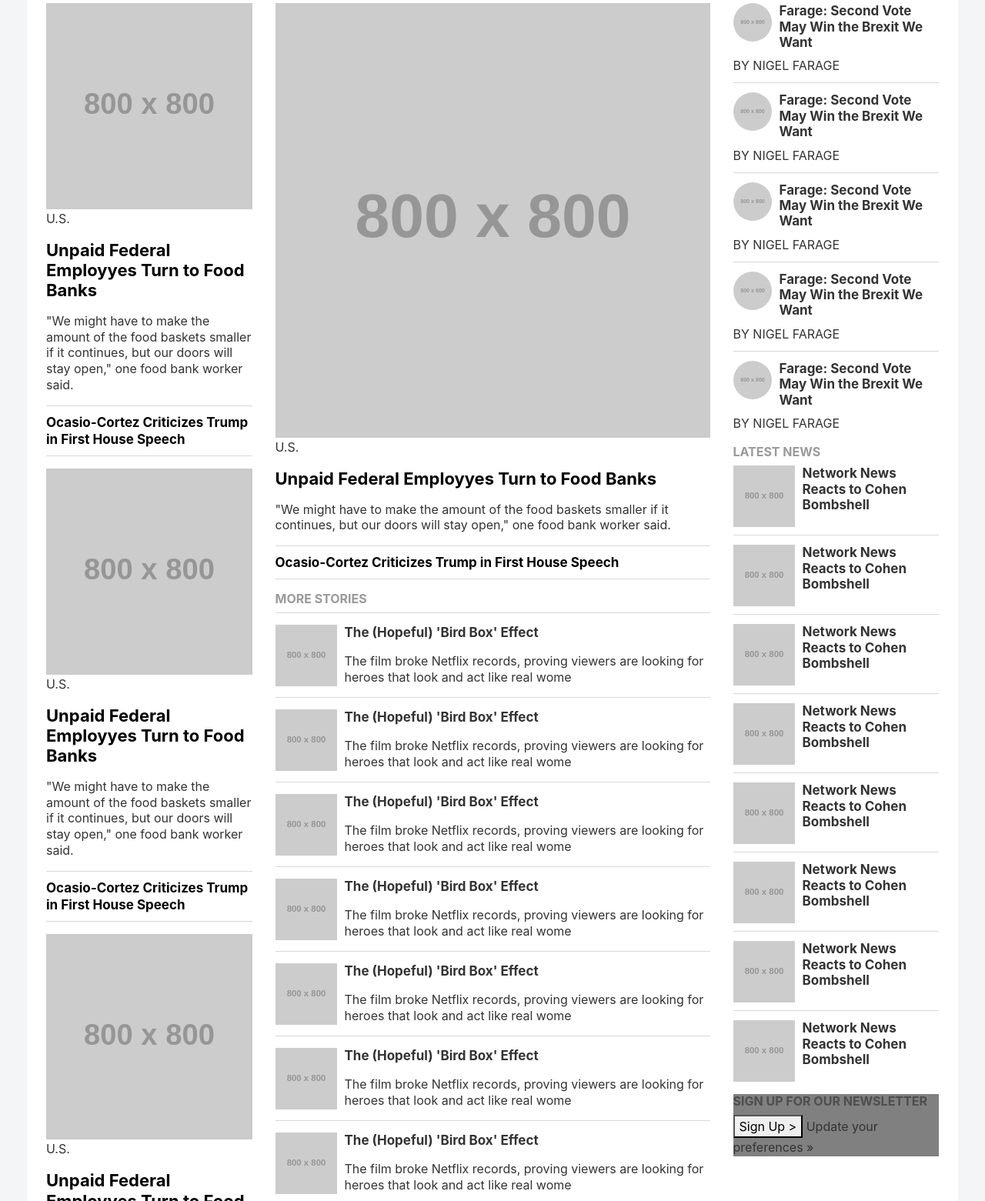
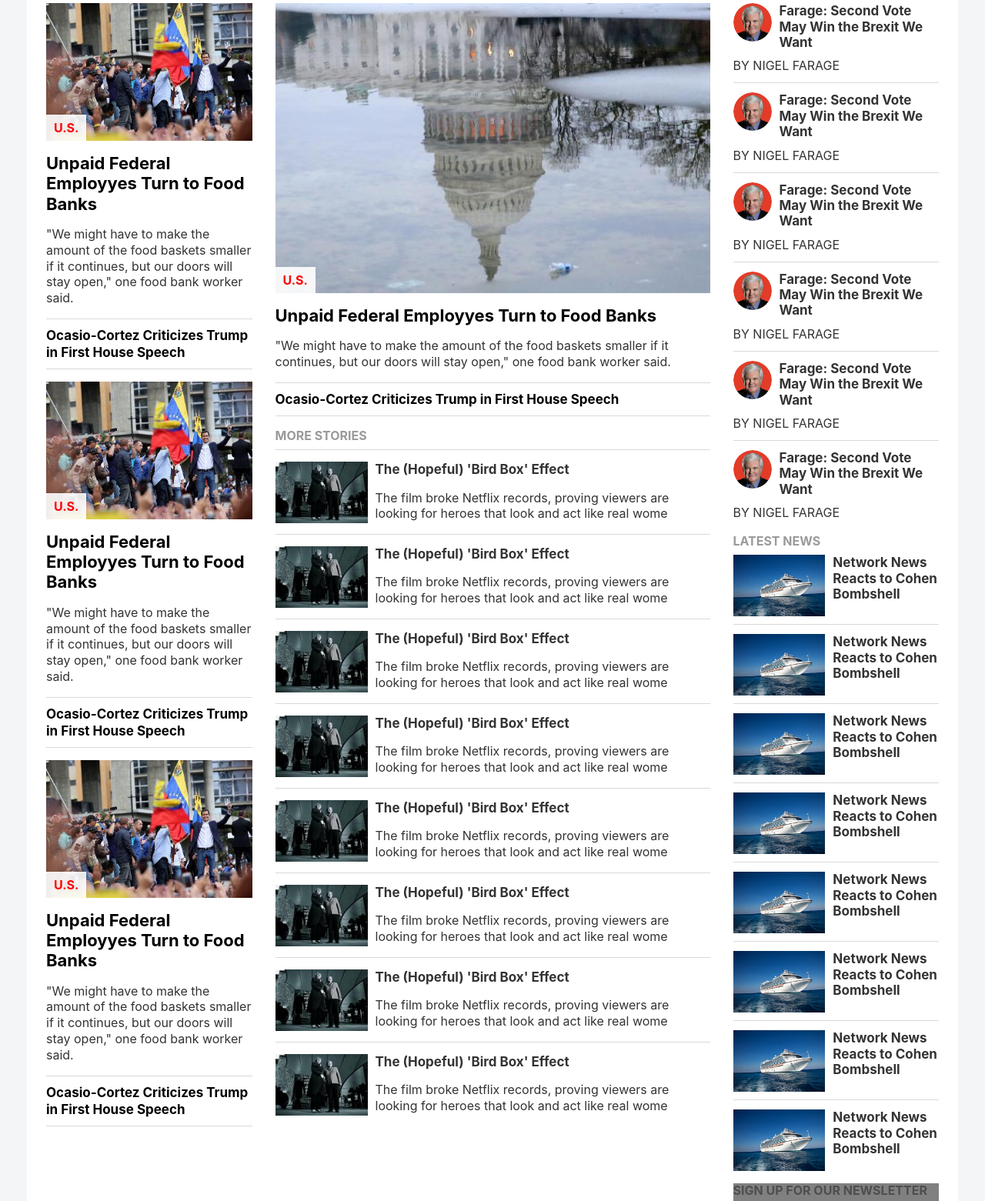
Before and after one commit to Chedak/newsweek-clone, a plain HTML site: page index.html in a window 1280 px wide. Shown: the part 206-1767 px from the top of the page at 77% size. Drawn offline with nearby package versions, Linux system fonts and the light colour scheme; placeholder pictures from the web are drawn by us.

Commit message:
Add images to the top section

```diff
--- a/index.html
+++ b/index.html
@@ -6,6 +6,7 @@
   <meta name="viewport" content="width=device-width, initial-scale=1.0" />
   <meta http-equiv="X-UA-Compatible" content="ie=edge" />
   <title>Newsweek</title>
+  <link rel="favicon" href="./img/favicon-96x96.png">
   <link rel="stylesheet" href="https://stackpath.bootstrapcdn.com/bootstrap/4.2.1/css/bootstrap.min.css" integrity="sha384-GJzZqFGwb1QTTN6wy59ffF1BuGJpLSa9DkKMp0DgiMDm4iYMj70gZWKYbI706tWS" crossorigin="anonymous">
   <link rel="stylesheet" href="./styles.css" />
 </head>
@@ -86,8 +87,8 @@
 
           <article class="single-article">
             <figure>
-              <img class="img-fluid"  src="https://via.placeholder.com/800" />
-              <figcaption>U.S.</figcaption>
+              <img class="img-fluid"  src="./img/senate-fails-pass-spending-bills-reopen-government.jpg" />
+              <figcaption class="special-caption">U.S.</figcaption>
             </figure>
             <h3>Unpaid Federal Employyes Turn to Food Banks</h3>
             <p>"We might have to make the amount of the food baskets smaller if it continues, but our doors will stay open," one food bank worker said.</p>
@@ -101,7 +102,7 @@
             <h2>More stories</h2>
 
             <article class="article-small">
-              <img class="img-fluid"  src="https://via.placeholder.com/800" alt="">
+              <img class="img-fluid"  src="./img/femerkel011071748920use-banner.jpg" alt="">
               <h4>
                 <a href="#">The (Hopeful) 'Bird Box' Effect</a>
               </h4>
@@ -110,7 +111,7 @@
             </article>
 
             <article class="article-small">
-              <img class="img-fluid"  src="https://via.placeholder.com/800" alt="">
+              <img class="img-fluid"  src="./img/femerkel011071748920use-banner.jpg" alt="">
               <h4>
                 <a href="#">The (Hopeful) 'Bird Box' Effect</a>
               </h4>
@@ -119,7 +120,7 @@
             </article>
 
             <article class="article-small">
-              <img class="img-fluid"  src="https://via.placeholder.com/800" alt="">
+              <img class="img-fluid"  src="./img/femerkel011071748920use-banner.jpg" alt="">
               <h4>
                 <a href="#">The (Hopeful) 'Bird Box' Effect</a>
               </h4>
@@ -128,7 +129,7 @@
             </article>
 
             <article class="article-small">
-              <img class="img-fluid"  src="https://via.placeholder.com/800" alt="">
+              <img class="img-fluid"  src="./img/femerkel011071748920use-banner.jpg" alt="">
               <h4>
                 <a href="#">The (Hopeful) 'Bird Box' Effect</a>
               </h4>
@@ -137,7 +138,7 @@
             </article>
 
             <article class="article-small">
-              <img class="img-fluid"  src="https://via.placeholder.com/800" alt="">
+              <img class="img-fluid"  src="./img/femerkel011071748920use-banner.jpg" alt="">
               <h4>
                 <a href="#">The (Hopeful) 'Bird Box' Effect</a>
               </h4>
@@ -146,7 +147,7 @@
             </article>
 
             <article class="article-small">
-              <img class="img-fluid"  src="https://via.placeholder.com/800" alt="">
+              <img class="img-fluid"  src="./img/femerkel011071748920use-banner.jpg" alt="">
               <h4>
                 <a href="#">The (Hopeful) 'Bird Box' Effect</a>
               </h4>
@@ -155,7 +156,7 @@
             </article>
 
             <article class="article-small">
-              <img class="img-fluid"  src="https://via.placeholder.com/800" alt="">
+              <img class="img-fluid"  src="./img/femerkel011071748920use-banner.jpg" alt="">
               <h4>
                 <a href="#">The (Hopeful) 'Bird Box' Effect</a>
               </h4>
@@ -164,7 +165,7 @@
             </article>
 
             <article class="article-small">
-              <img class="img-fluid"  src="https://via.placeholder.com/800" alt="">
+              <img class="img-fluid"  src="./img/femerkel011071748920use-banner.jpg" alt="">
               <h4>
                 <a href="#">The (Hopeful) 'Bird Box' Effect</a>
               </h4>
@@ -183,8 +184,8 @@
 
           <article class="single-article">
             <figure>
-              <img class="img-fluid"  src="https://via.placeholder.com/800" />
-              <figcaption>U.S.</figcaption>
+              <img class="img-fluid"  src="./img/venezuela-juan-guaido-maduro.jpg" />
+              <figcaption class="special-caption">U.S.</figcaption>
             </figure>
             <h3>Unpaid Federal Employyes Turn to Food Banks</h3>
             <p>"We might have to make the amount of the food baskets smaller if it continues, but our doors will stay open," one food bank worker said.</p>
@@ -195,8 +196,8 @@
 
           <article class="single-article">
             <figure>
-              <img class="img-fluid"  src="https://via.placeholder.com/800" />
-              <figcaption>U.S.</figcaption>
+              <img class="img-fluid"  src="./img/venezuela-juan-guaido-maduro.jpg" />
+              <figcaption class="special-caption">U.S.</figcaption>
             </figure>
             <h3>Unpaid Federal Employyes Turn to Food Banks</h3>
             <p>"We might have to make the amount of the food baskets smaller if it continues, but our doors will stay open," one food bank worker said.</p>
@@ -207,8 +208,8 @@
 
           <article class="single-article">
             <figure>
-              <img class="img-fluid"  src="https://via.placeholder.com/800" />
-              <figcaption>U.S.</figcaption>
+              <img class="img-fluid"  src="./img/venezuela-juan-guaido-maduro.jpg" />
+              <figcaption class="special-caption">U.S.</figcaption>
             </figure>
             <h3>Unpaid Federal Employyes Turn to Food Banks</h3>
             <p>"We might have to make the amount of the food baskets smaller if it continues, but our doors will stay open," one food bank worker said.</p>
@@ -228,7 +229,7 @@
 
             <li>
               <a href="#">
-                <img class="img-fluid" src="https://via.placeholder.com/800" alt="">
+                <img class="img-fluid" src="./img/nw-columnist-newt-gingrich.png" alt="">
               </a>
               <div>
                 <h4 class="article-title">
@@ -242,7 +243,7 @@
 
             <li>
               <a href="#">
-                <img class="img-fluid" src="https://via.placeholder.com/800" alt="">
+                <img class="img-fluid" src="./img/nw-columnist-newt-gingrich.png" alt="">
               </a>
               <div>
                 <h4 class="article-title">
@@ -256,7 +257,7 @@
 
             <li>
               <a href="#">
-                <img class="img-fluid" src="https://via.placeholder.com/800" alt="">
+                <img class="img-fluid" src="./img/nw-columnist-newt-gingrich.png" alt="">
               </a>
               <div>
                 <h4 class="article-title">
@@ -270,7 +271,7 @@
 
             <li>
               <a href="#">
-                <img class="img-fluid" src="https://via.placeholder.com/800" alt="">
+                <img class="img-fluid" src="./img/nw-columnist-newt-gingrich.png" alt="">
               </a>
               <div>
                 <h4 class="article-title">
@@ -284,7 +285,21 @@
 
             <li>
               <a href="#">
-                <img class="img-fluid" src="https://via.placeholder.com/800" alt="">
+                <img class="img-fluid" src="./img/nw-columnist-newt-gingrich.png" alt="">
+              </a>
+              <div>
+                <h4 class="article-title">
+                  <a href="#">Farage: Second Vote May Win the Brexit We Want</a>
+                </h4>
+                <div class="authored-by">
+                  BY NIGEL FARAGE
+                </div>
+              </div>
+            </li>
+
+            <li>
+              <a href="#">
+                <img class="img-fluid" src="./img/nw-columnist-newt-gingrich.png" alt="">
               </a>
               <div>
                 <h4 class="article-title">
@@ -303,49 +318,49 @@
           <ul class="latest-news">
             <li>
               <a href="#">
-                <img class="img-fluid" src="https://via.placeholder.com/800" alt="">
+                <img class="img-fluid" src="./img/cruise-ship-stock-getty.jpg" alt="">
                 <h4>Network News Reacts to Cohen Bombshell</h4>
               </a>
             </li>
             <li>
               <a href="#">
-                <img class="img-fluid" src="https://via.placeholder.com/800" alt="">
+                <img class="img-fluid" src="./img/cruise-ship-stock-getty.jpg" alt="">
                 <h4>Network News Reacts to Cohen Bombshell</h4>
               </a>
             </li>
             <li>
               <a href="#">
-                <img class="img-fluid" src="https://via.placeholder.com/800" alt="">
+                <img class="img-fluid" src="./img/cruise-ship-stock-getty.jpg" alt="">
                 <h4>Network News Reacts to Cohen Bombshell</h4>
               </a>
             </li>
             <li>
               <a href="#">
-                <img class="img-fluid" src="https://via.placeholder.com/800" alt="">
+                <img class="img-fluid" src="./img/cruise-ship-stock-getty.jpg" alt="">
                 <h4>Network News Reacts to Cohen Bombshell</h4>
               </a>
             </li>
             <li>
               <a href="#">
-                <img class="img-fluid" src="https://via.placeholder.com/800" alt="">
+                <img class="img-fluid" src="./img/cruise-ship-stock-getty.jpg" alt="">
                 <h4>Network News Reacts to Cohen Bombshell</h4>
               </a>
             </li>
             <li>
               <a href="#">
-                <img class="img-fluid" src="https://via.placeholder.com/800" alt="">
+                <img class="img-fluid" src="./img/cruise-ship-stock-getty.jpg" alt="">
                 <h4>Network News Reacts to Cohen Bombshell</h4>
               </a>
             </li>
             <li>
               <a href="#">
-                <img class="img-fluid" src="https://via.placeholder.com/800" alt="">
+                <img class="img-fluid" src="./img/cruise-ship-stock-getty.jpg" alt="">
                 <h4>Network News Reacts to Cohen Bombshell</h4>
               </a>
             </li>
             <li>
               <a href="#">
-                <img class="img-fluid" src="https://via.placeholder.com/800" alt="">
+                <img class="img-fluid" src="./img/cruise-ship-stock-getty.jpg" alt="">
                 <h4>Network News Reacts to Cohen Bombshell</h4>
               </a>
             </li>
--- a/styles.css
+++ b/styles.css
@@ -7,6 +7,10 @@ body {
 
 section {
   background-color: #fff;
+}
+
+figure {
+  position: relative;
 }
 
 p {
@@ -121,8 +125,9 @@ footer {
   position: absolute;
   bottom: 0;
   color: red;
-  background: rgba(255,255,255, .6);
+  background: rgba(255,255,255, .9);
   padding: 5px 10px;
+  font-weight: 700;
 }
 
 .todays-issue a {
```
Also changed, not shown: img/cruise-ship-stock-getty.jpg (added), img/favicon-96x96.png (added), img/femerkel011071748920use-banner.jpg (added), img/nw-columnist-newt-gingrich.png (added), img/senate-fails-pass-spending-bills-reopen-government.jpg (added), img/venezuela-juan-guaido-maduro.jpg (added).
